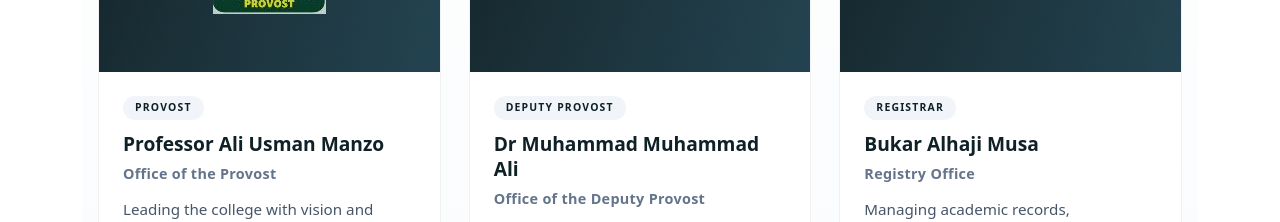
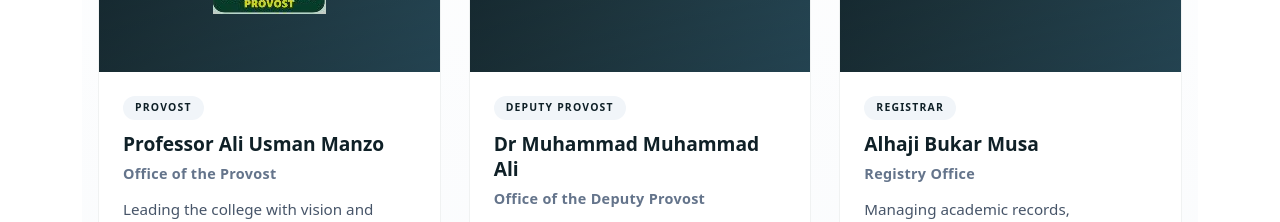
Before and after one commit to musaadamu/coels, a React (Vite) app in the folder frontend/: page / in a window 1280 px wide. Shown: the part 4840-5062 px from the top of the page. Built offline with nearby package versions, Linux system fonts and the light colour scheme.

Commit message:
register name change

```diff
--- a/frontend/src/components/LeadershipProfiles.jsx
+++ b/frontend/src/components/LeadershipProfiles.jsx
@@ -22,7 +22,7 @@ const LeadershipProfiles = () => {
     },
     {
       title: 'Registrar',
-      name: 'Bukar Alhaji Musa',
+      name: 'Alhaji Bukar Musa',
       office: 'Registry Office',
       bio: 'Managing academic records, admissions, and student services.',
       image: '/images/image32.JPG',
```
